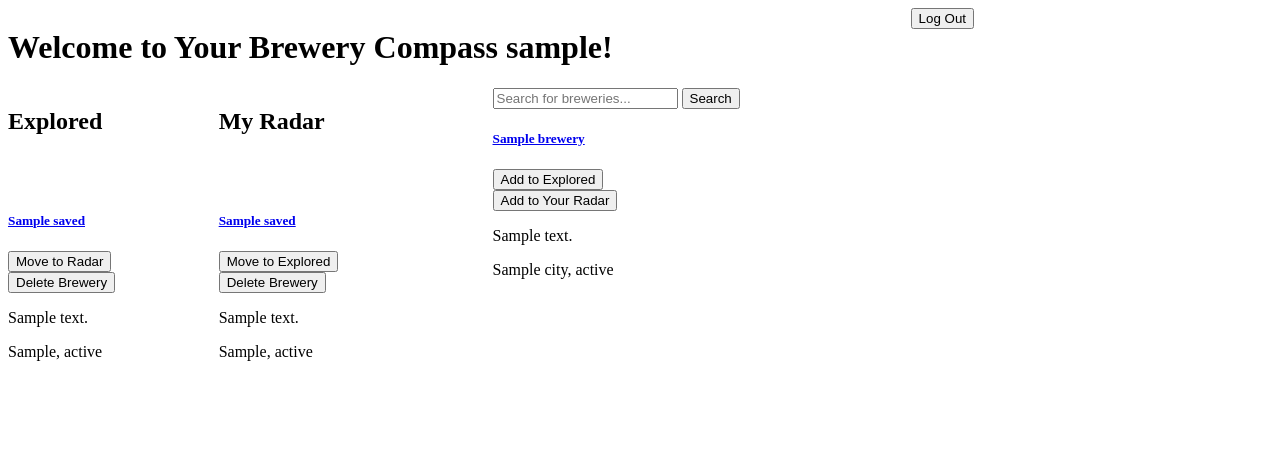
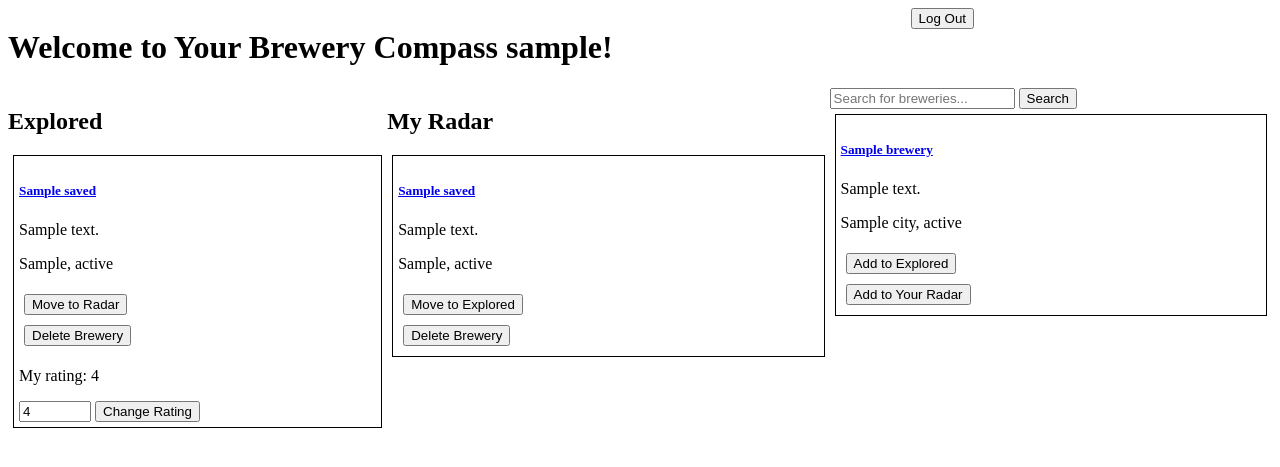
Before and after one commit to kpfuller28/brewery-compass, a Flask app: template app/templates/index.html in a window 1280 px wide. Shown: the top 467 px of the page. Run offline with Flask 3, Linux system fonts and the light colour scheme; the visitor is signed in with stand-in values (Sample User, id 1); tables that the repository leaves empty hold one stand-in row (values such as "Sample post"); the template is opened without the code that fills it: values that come from a table or form of the project are taken from there, most other values are stand-ins (such as "Sample title", 1, 10 or a date in 2020).

Commit message:
added rating and guide boxes for future css

```diff
--- a/app/models.py
+++ b/app/models.py
@@ -20,3 +20,4 @@ class Saved(db.Model):
   phone = db.Column(db.String(80))
   website = db.Column(db.String(80))
   list_type = db.Column(db.String(20))
+  rating = db.Column(db.Integer, default=0)
--- a/app/templates/index.html
+++ b/app/templates/index.html
@@ -6,7 +6,6 @@
 </head>
 <body>
   <div style="display: flex;">
-
     <h1 style="flex: auto; width: auto;">Welcome to Your Brewery Compass {{user.username}}!</h1>
     <form style="flex: auto;" action="/logout" method="post">
       <input type="submit" value="Log Out"/>
@@ -17,27 +16,41 @@
         <h2>
           Explored
         </h2>
-        <br><br>
         {% if explored %}
         {% for brewery in explored %}
-        <div>
+        <div style="border-style: solid; border-width: thin; margin: 5px; padding: 5px;">
           {% if brewery.website == None %}
           <h5>{{brewery.name}}</h5>
           {% else %}
           <h5><a href="{{brewery.website}}" target="_blank" rel="noopener noreferrer">{{brewery.name}}</a></h5>
           {% endif %}
+          {% if brewery.address %}
+          <p>{{brewery.address}}</p>
+          {% else %}
+          <p>No address listed.</p>
+          {% endif %}
+          <p>{{brewery.city}}, {{brewery.state_province}}</p>
           <form action="/move" method="post">
-            <input type="submit" value="Move to Radar"/>
+            <input style="margin: 5px;" type="submit" value="Move to Radar"/>
             <input type="hidden" name="id" value="{{brewery.brewery_id}}"/>
             <input type="hidden" name="type" value="{{brewery.list_type}}"/>
             </form>
             <form action="/delete" method="post">
-              <input type="submit" value="Delete Brewery"/>
+              <input style="margin: 5px;" type="submit" value="Delete Brewery"/>
               <input type="hidden" name="id" value="{{brewery.brewery_id}}"/>
             </form>
-            <p>{{brewery.address}}</p>
-            <p>{{brewery.city}}, {{brewery.state_province}}</p>
-          </div>
+            <form action="/rate" method="post">
+              {% if brewery.rating %}
+              <p>My rating: {{brewery.rating}}</p>
+              <input type="number" value="{{brewery.rating}}" min="0" max="10" step=".1" id="rating" name="rating"/>
+              <input type="submit" value="Change Rating"/>
+              {% else %}
+              <input type="number" value="{{brewery.rating}}" min="0" max="10" step=".1" id="rating" name="rating"/>
+              <input type="submit" value="Add Rating"/>
+              {% endif %}
+              <input type="hidden" name="id" value="{{brewery.brewery_id}}"/>
+            </form>
+        </div>
           {% endfor %}
         {% else %}
           <div>
@@ -49,26 +62,29 @@
         <h2>
           My Radar
         </h2>
-        <br><br>
         {% if radar %}
           {% for brewery in radar %}
-          <div>
+          <div style="border-style: solid; border-width: thin; margin: 5px; padding: 5px;">
             {% if brewery.website == None %}
               <h5>{{brewery.name}}</h5>
             {% else %}
               <h5><a href="{{brewery.website}}" target="_blank" rel="noopener noreferrer">{{brewery.name}}</a></h5>
             {% endif %}
+            {% if brewery.address %}
+            <p>{{brewery.address}}</p>
+            {% else %}
+            <p>No address listed.</p>
+            {% endif %}
+            <p>{{brewery.city}}, {{brewery.state_province}}</p>
             <form action="/move" method="post">
-              <input type="submit" value="Move to Explored"/>
+              <input type="submit" style="margin: 5px;" value="Move to Explored"/>
               <input type="hidden" name="id" value="{{brewery.brewery_id}}"/>
               <input type="hidden" name="type" value="{{brewery.list_type}}"/>
             </form>
             <form action="/delete" method="post">
-              <input type="submit" value="Delete Brewery"/>
+              <input style="margin: 5px;" type="submit" value="Delete Brewery"/>
               <input type="hidden" name="id" value="{{brewery.brewery_id}}"/>
             </form>
-            <p>{{brewery.address}}</p>
-            <p>{{brewery.city}}, {{brewery.state_province}}</p>
           </div>
           {% endfor %}
         {% else %}
@@ -77,7 +93,7 @@
           </div>
         {% endif %}
       </div>
-      <div  style="flex: 50%;" >
+      <div  style="flex: 10%;" >
         <form action="/search" method="post">
           <input type="text"  id="search" name="search" placeholder="Search for breweries..."/>
           <input type="submit" value="Search"/>
@@ -88,22 +104,26 @@
         {% if breweries == None %}
         {% elif breweries|length > 0 %}
           {% for brewery in breweries %}
-          <div>
+          <div style="border-style: solid; border-width: thin; margin: 5px; padding: 5px;">
             {% if brewery.website_url == None %}
               <h5>{{brewery.name}}</h5>
             {% else %}
               <h5><a href="{{brewery.website_url}}" target="_blank" rel="noopener noreferrer">{{brewery.name}}</a></h5>
             {% endif %}
+            {% if brewery.address_1 %}
+            <p>{{brewery.address_1}}</p>
+            {% else %}
+            <p>No address listed.</p>
+            {% endif %}
+            <p>{{brewery.city}}, {{brewery.state_province}}</p>
             <form action="/addExplored" method="post">
-              <input type="submit" value="Add to Explored"/>
+              <input style="margin: 5px;" type="submit" value="Add to Explored"/>
               <input type="hidden" name="brewery" value="{{brewery}}"/>
             </form>
             <form action="/addRadar" method="post">
-              <input type="submit" value="Add to Your Radar"/>
+              <input style="margin: 5px;" type="submit" value="Add to Your Radar"/>
               <input type="hidden" name="brewery" value="{{brewery}}"/>
             </form>
-            <p>{{brewery['address_1']}}</p>
-            <p>{{brewery.city}}, {{brewery.state_province}}</p>
           </div>
           {% endfor %}
         {% else %}
--- a/app/templates/login.html
+++ b/app/templates/login.html
@@ -13,7 +13,7 @@
         <label for="username">Username:</label>
         <input type="text" id="username" name="username" placeholder="Username..." required/><br><br>
         <label for="password">Password:</label>
-        <input type="password" id="password" name="password" placeholder="Password..." required/>
+        <input type="password" id="password" name="password" placeholder="Password..." required/><br><br>
         <input type="submit" value="Log In"/><br><br>
         <p>{{login_error}}</p>
       </form>
@@ -22,7 +22,7 @@
         <label for="username">Username:</label>
         <input type="text" id="username" name="username" placeholder="Username..." required/><br><br>
         <label for="password">Password:</label>
-        <input type="password" id="password" name="password" placeholder="Password..." required/>
+        <input type="password" id="password" name="password" placeholder="Password..." required/><br><br>
         <input type="submit" value="Register"/><br>
         <p>{{register_error}}</p>
       </form>
```
Also changed, not shown: app/routes.py (+9 -1 lines).
